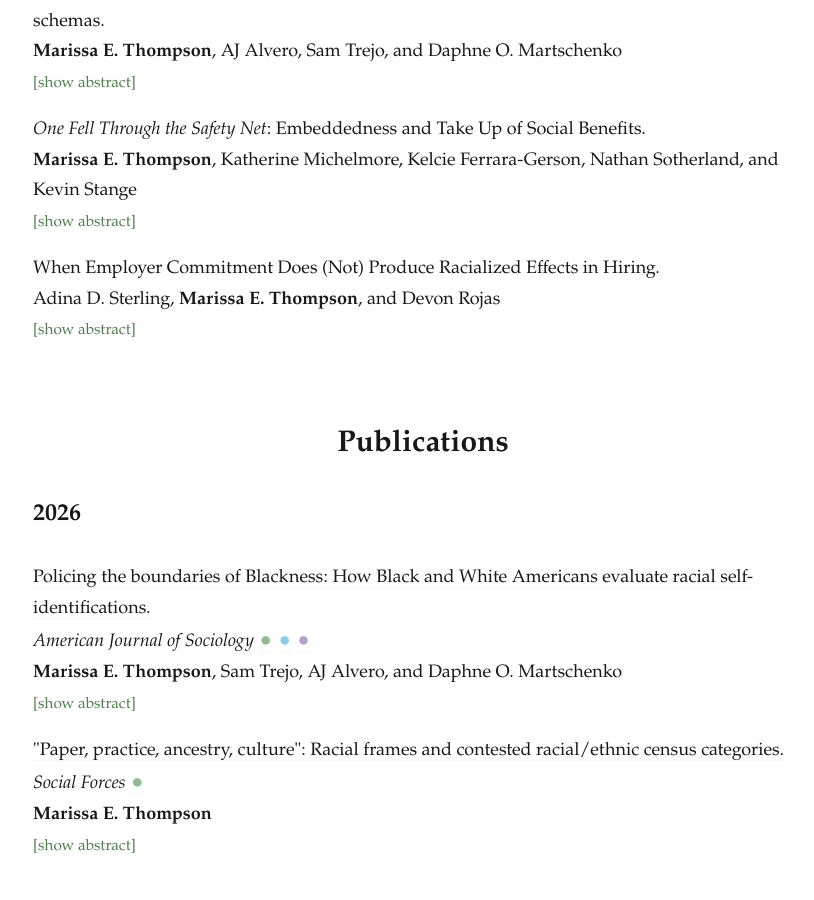
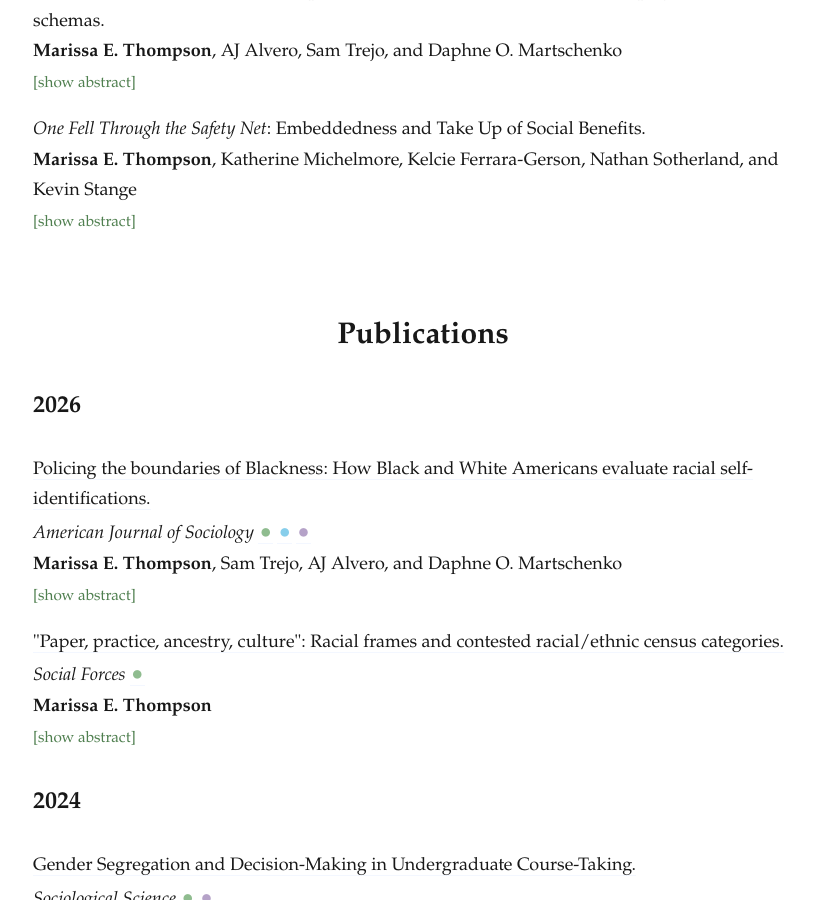
Before and after one commit to marissaethompson/marissaethompson.github.io, a Jekyll site: the page built from _pages/research.md, in a window 1280 px wide and 900 px high, scrolled down 1031 px. Shown: the whole window, without its empty margins (217-1031 px from the left). Built offline with Jekyll 4.4.1, drawn with Linux system fonts in a browser that asks for light colours; nearby versions of some CDN libraries; some web fonts are replaced.

Commit message:
05_18_2026

```diff
--- a/_pages/research.md
+++ b/_pages/research.md
@@ -69,13 +69,13 @@
 <p class="abstract">The U.S. social safety net comprises a patchwork quilt of welfare programs, but not all eligible beneficiaries receive aid. Incomplete take-up suggests that some children and families are not receiving access to the education, healthcare, housing, and income needed to break the cycle of poverty and may reflect unequal burdens in accessing benefits. We examine incomplete take-up using the case of Michigan’s largest need-based financial aid program, where eligibility is based on childhood Medicaid participation. Somewhat surprisingly, we find that economic disadvantage—proxied by duration of childhood on Medicaid—is positively associated with take-up, suggesting that those most in need have highest take-up rates. While prior work has focused on the relationship between individuals and single programs in isolation, we illustrate how embeddedness (both of individuals within programs and individuals within communities) can help explain patterns of incomplete benefit take-up. Those with consistent safety net attachment—continuous Medicaid enrollment and participation in other programs like food stamps—have higher take-up than those with inconsistent attachment, despite similar need. Additionally, community-level take-up among the network of one’s peers is associated with individual take-up patterns. Overall, we argue that policies to improve take-up might be more effective if safety net take-up is considered collectively rather than individually.</p>
 </details>
 
-<details>
-<summary>
-When Employer Commitment Does (Not) Produce Racialized Effects in Hiring.<br>
-Adina D. Sterling, <b>Marissa E. Thompson</b>, and Devon Rojas
-</summary>
-<p class="abstract">Theory suggests that racial discrimination in labor markets is weakened when there is greater certainty about the capabilities of job candidates. However, early career individuals lack a track record of success, which leaves employers uncertain about their capabilities. In this study, we develop a theory on how racial discrimination in labor markets is reduced, even when candidates are unproven early in their careers. We argue that when employer commitment is low such as in internships, employers are less concerned about the potential downsides of hiring mistakes, and as a result, the influence of the race of candidates matters less than when employer commitment is greater, such as in entry-level jobs. To examine our theory, we place a novel field experiment using the candidate profiles of early stage candidates that vary by race and also conduct qualitative interviews. Consistent with our arguments on employer commitment, we find that for internships, a candidate’s race is less likely to predict whether they are selected compared to entry-level full-time jobs. We close with a discussion on how this study deepens our knowledge of organizations, race, and labor markets, and why without attending to early careers, our theories on addressing racial inequality are incomplete.</p>
-</details>
+<!--<details>-->
+<!--<summary>-->
+<!--When Employer Commitment Does (Not) Produce Racialized Effects in Hiring.<br>-->
+<!--Adina D. Sterling, <b>Marissa E. Thompson</b>, and Devon Rojas-->
+<!--</summary>-->
+<!--<p class="abstract">Theory suggests that racial discrimination in labor markets is weakened when there is greater certainty about the capabilities of job candidates. However, early career individuals lack a track record of success, which leaves employers uncertain about their capabilities. In this study, we develop a theory on how racial discrimination in labor markets is reduced, even when candidates are unproven early in their careers. We argue that when employer commitment is low such as in internships, employers are less concerned about the potential downsides of hiring mistakes, and as a result, the influence of the race of candidates matters less than when employer commitment is greater, such as in entry-level jobs. To examine our theory, we place a novel field experiment using the candidate profiles of early stage candidates that vary by race and also conduct qualitative interviews. Consistent with our arguments on employer commitment, we find that for internships, a candidate’s race is less likely to predict whether they are selected compared to entry-level full-time jobs. We close with a discussion on how this study deepens our knowledge of organizations, race, and labor markets, and why without attending to early careers, our theories on addressing racial inequality are incomplete.</p>-->
+<!--</details>-->
   <br>
 # <center>Publications</center>
 
```
Also changed, not shown: 3 other files.
